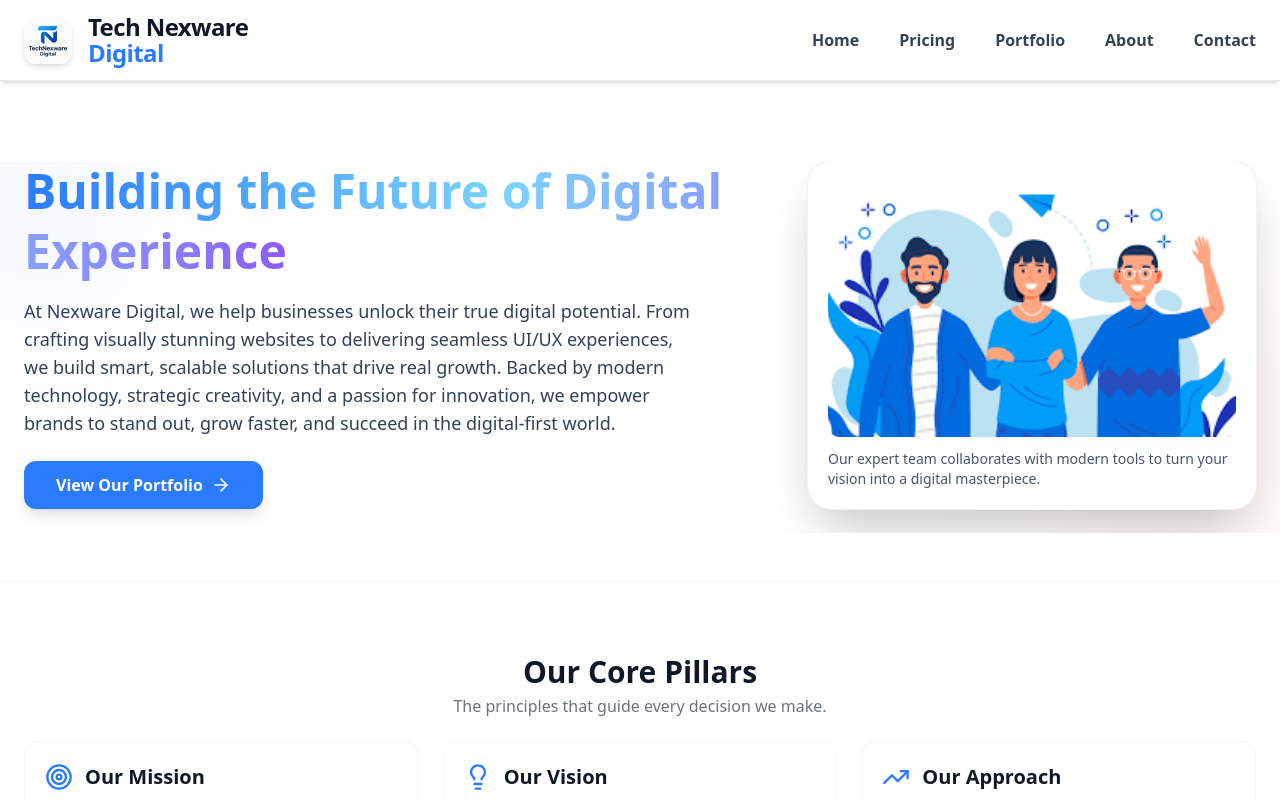
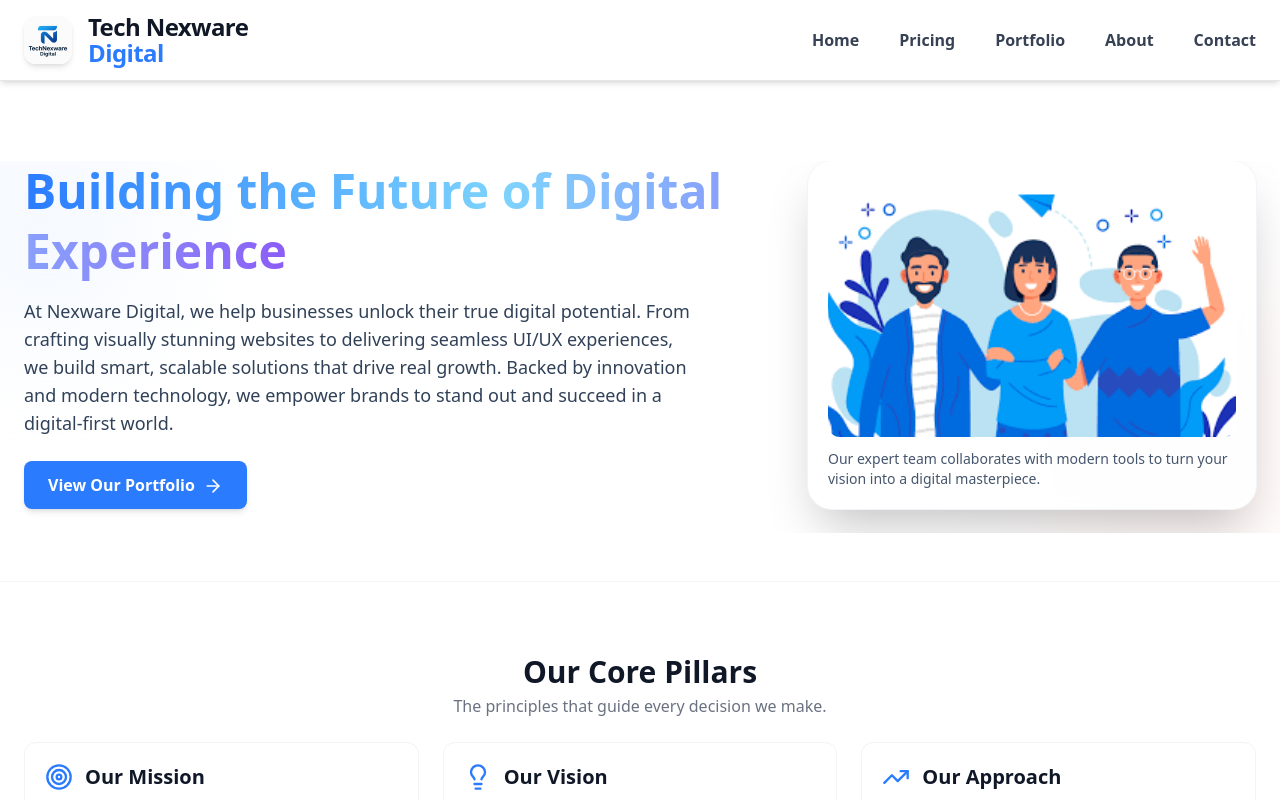
Before and after one commit to abhisheksingh01-ai/Nexware_Digital, a React (Vite) app: page /about in a window 1280 px wide. Shown: the top 800 px of the page. Built offline with nearby package versions, Linux system fonts and the light colour scheme.

Commit message:
portfoili link

```diff
--- a/src/App.jsx
+++ b/src/App.jsx
@@ -15,6 +15,7 @@ import LogoDesign from "./component/Features/services/pages/LogoDesign/LogoDesig
 import Portfolio from "./component/Features/portfolio/Landing";
 import GoogleAdsPage from "./component/Features/price/Price";
 import ContactPage from "./component/Features/ContactPage/ContactPage";
+import Demo from "./component/Features/portfolio/Portfolio";
 
 export default function App() {
   return (
@@ -42,6 +43,7 @@ export default function App() {
         <Route path="/listing" element={<GoogleList />} />
         <Route path="/logo" element={<LogoDesign/>} />
         <Route path="/buy" element={<GoogleAdsPage/>} />
+        {/* <Route path="/demo" element={<Demo/>} /> */}
       </Routes>
       <Footer />
     </Router>
--- a/src/component/Features/AboutUs/AboutHero.jsx
+++ b/src/component/Features/AboutUs/AboutHero.jsx
@@ -2,6 +2,7 @@ import React from "react";
 import { motion } from "framer-motion";
 import AboutImg from "../../../assets/AboutUsImg.png";
 import { ArrowRight } from "lucide-react";
+import { Link } from "react-router-dom";
 
 export default function AboutHero() {
   return (
@@ -11,7 +12,7 @@ export default function AboutHero() {
       <div className="pointer-events-none absolute -right-20 -bottom-20 w-80 h-80 bg-gradient-to-br from-[#fff0f5] to-[#fff8f0] rounded-full opacity-60 blur-3xl"></div>
 
       <div className="max-w-7xl mx-auto px-6 relative z-10">
-        <div className="grid grid-cols-1 md:grid-cols-12 items-center gap-12">
+        <div className="grid grid-cols-1 md:grid-cols-12 items-center gap-10">
 
           {/* Left Content */}
           <motion.div
@@ -27,19 +28,22 @@ export default function AboutHero() {
             </h2>
 
             <p className="text-lg text-slate-700 max-w-2xl mb-6">
-              At Nexware Digital, we help businesses unlock their true digital potential.
-              From crafting visually stunning websites to delivering seamless UI/UX
-              experiences, we build smart, scalable solutions that drive real growth.
-              Backed by modern technology, strategic creativity, and a passion for
-              innovation, we empower brands to stand out, grow faster, and succeed in the
+              At Nexware Digital, we help businesses unlock their true digital
+              potential. From crafting visually stunning websites to delivering
+              seamless UI/UX experiences, we build smart, scalable solutions
+              that drive real growth. Backed by innovation and modern
+              technology, we empower brands to stand out and succeed in a
               digital-first world.
             </p>
 
-
-            <button className="flex items-center gap-2 px-8 py-3 bg-[#2b7bff] text-white font-semibold rounded-xl shadow-lg hover:shadow-xl transition-transform duration-300 hover:-translate-y-1">
+            {/* FIXED BUTTON UI */}
+            <Link
+              to="/portfolio"
+              className="inline-flex items-center gap-2 px-6 py-3 bg-[#2b7bff] text-white font-semibold rounded-lg shadow-md hover:shadow-lg transition-all duration-300 hover:-translate-y-1 active:scale-95"
+            >
               View Our Portfolio
-              <ArrowRight size={20} />
-            </button>
+              <ArrowRight size={20} className="mt-[1px]" />
+            </Link>
           </motion.div>
 
           {/* Right Image Card */}
@@ -56,8 +60,8 @@ export default function AboutHero() {
                 className="w-full h-64 object-cover rounded-xl mb-3"
               />
               <p className="text-slate-600 text-sm">
-                Our expert team collaborates with modern tools to turn your vision
-                into a digital masterpiece.
+                Our expert team collaborates with modern tools to turn your
+                vision into a digital masterpiece.
               </p>
             </div>
           </motion.div>
--- a/src/component/Features/ContactPage/ContactUsMain.jsx
+++ b/src/component/Features/ContactPage/ContactUsMain.jsx
@@ -119,7 +119,6 @@ export default function ContactUsMain({onGetStarted}) {
             </div>
 
             <a
-              href="#book"
             >
 
               <FormButton btn="Book Now" onClick={onGetStarted} />
```
